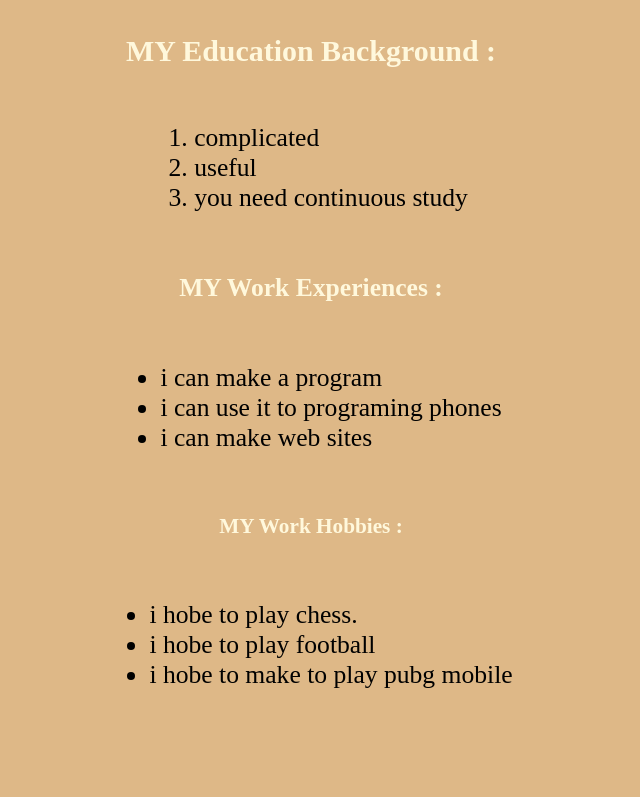
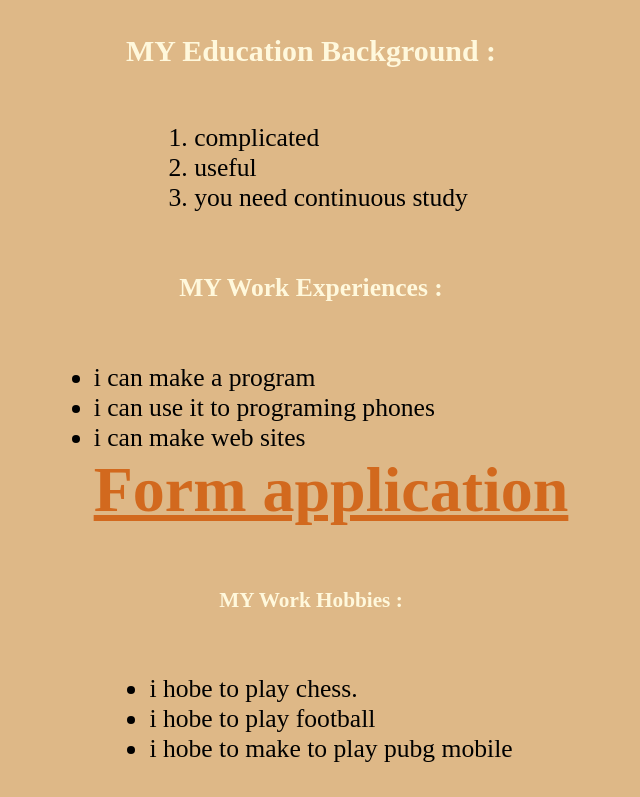
Before and after one commit to yazanibdah/yazanibdah.github.io, a plain HTML site: page index.html in a window 1280 px wide. Shown: the part 689-1486 px from the top of the page, without its empty margins (329-969 px from the left). Before the commit the page ends 1412 px from the top, so only its background shows below. Drawn offline with Linux system fonts and the light colour scheme.

Commit message:
Update index.html

```diff
--- a/index.html
+++ b/index.html
@@ -35,7 +35,11 @@
   <li>i can make a program</li>
   <li>i can use it to programing phones</li>
   <li>i can make web sites</li>
+  <a style="font-size:250%;color:chocolate" href="form.html" target="_self">
 
+    <strong>Form application</strong>
+
+  </a>
 
 </ul>
 
```
